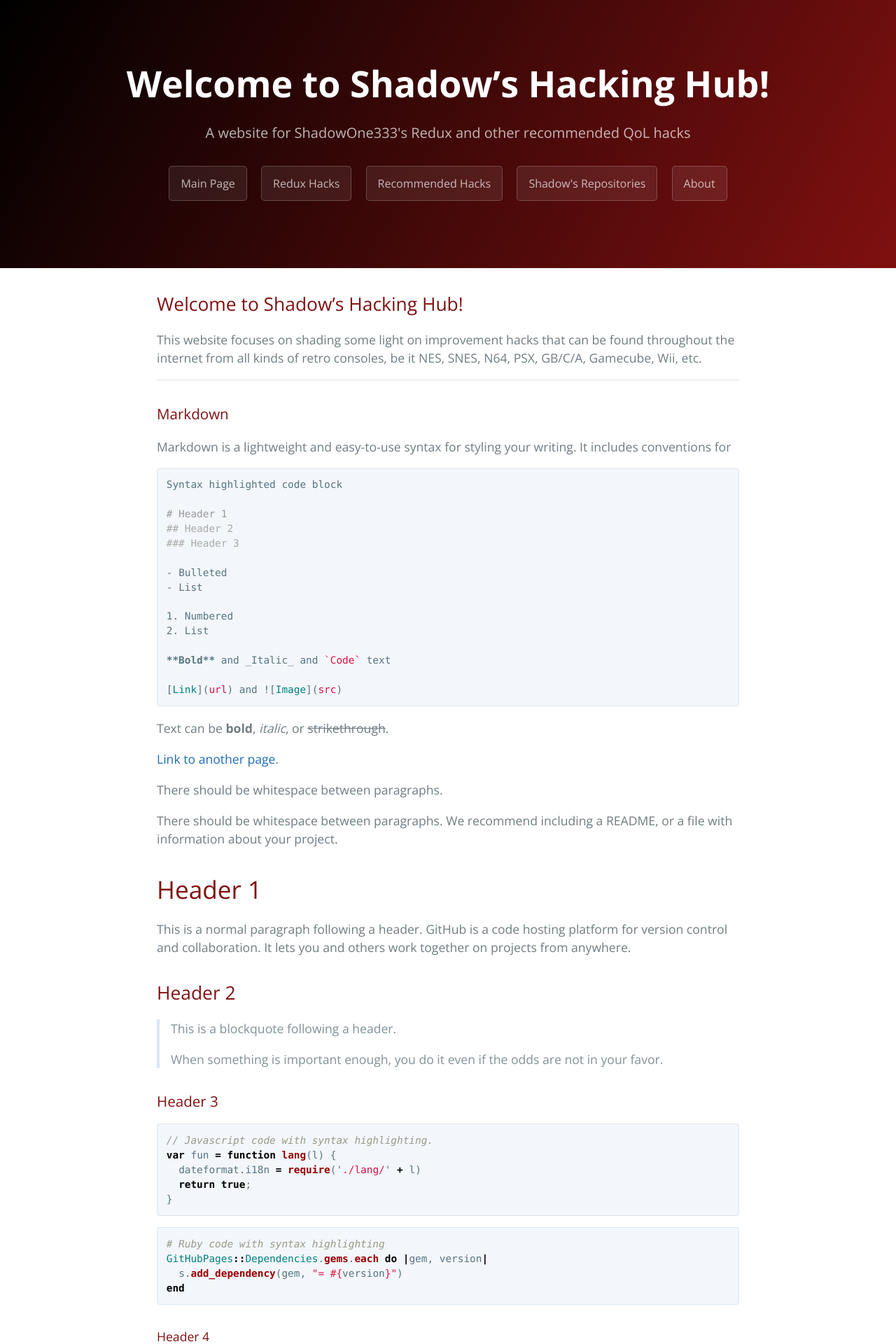
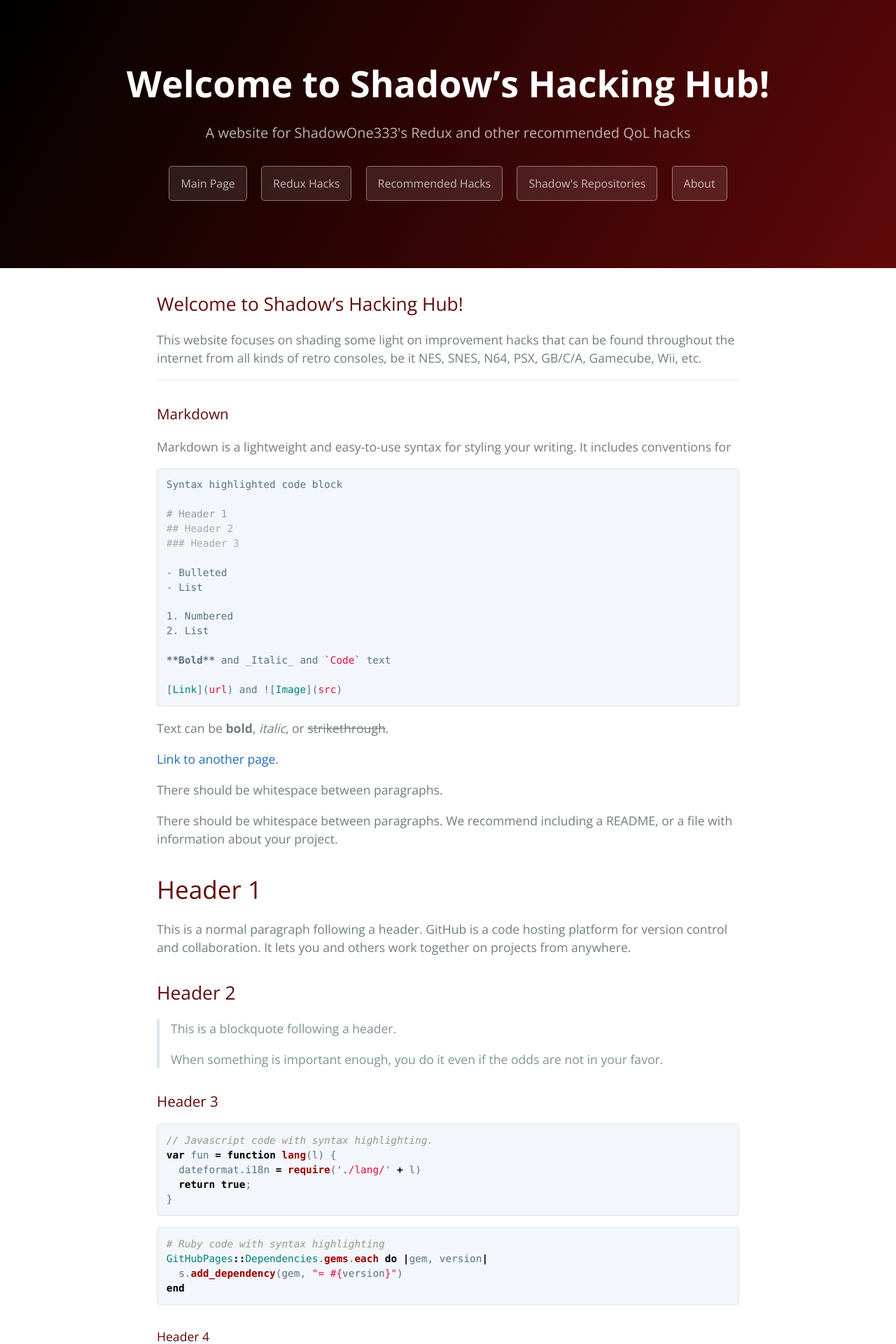
Before and after one commit to ShadowOne333/shadow.github.io, a Jekyll site: the page built from index.md, in a window 1280 px wide. Shown: the top 1920 px of the page at 70% size. Built offline with Jekyll 4.4.1, drawn with Linux system fonts in a browser that asks for light colours; comment, search, counter and statistics services are not loaded; our own code applies the rules of GitHub Pages for plain Markdown files.

```diff
--- a/_sass/jekyll-theme-cayman.scss
+++ b/_sass/jekyll-theme-cayman.scss
@@ -65,8 +65,8 @@ a {
   display: inline-block;
   margin-bottom: 1rem;
   color: rgba(255, 255, 255, 0.7);
-  background-color: rgba(255, 255, 255, 0.08);
-  border-color: rgba(255, 255, 255, 0.2);
+  background-color: rgba(255, 255, 255, 0.1);
+  border-color: rgba(255, 255, 255, 0.4);
   border-style: solid;
   border-width: 1px;
   border-radius: 0.3rem;
@@ -75,8 +75,8 @@ a {
   &:hover {
     color: rgba(255, 255, 255, 0.8);
     text-decoration: none;
-    background-color: rgba(255, 255, 255, 0.2);
-    border-color: rgba(255, 255, 255, 0.3);
+    background-color: rgba(255, 255, 255, 0.3);
+    border-color: rgba(255, 255, 255, 0.6);
   }
 
   + .btn {
--- a/_sass/variables.scss
+++ b/_sass/variables.scss
@@ -4,11 +4,11 @@ $medium-breakpoint: 42em !default;
 
 // Headers
 $header-heading-color: #fff !default;
-$header-bg-color: #801010 !default;
+$header-bg-color: #600808 !default;
 $header-bg-color-secondary: #000000 !default;
 
 // Text
-$section-headings-color: #801010 !default;
+$section-headings-color: #600808 !default;
 $body-text-color: #707c81 !default;
 $body-link-color: #1e6bb8 !default;
 $blockquote-text-color: #819198 !default;
```
